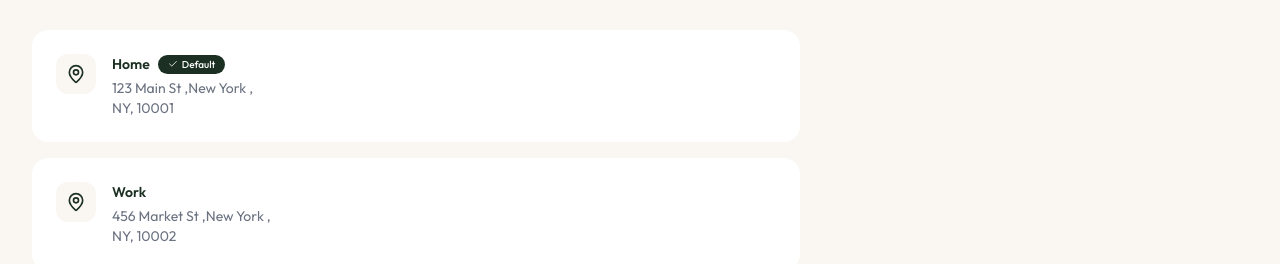
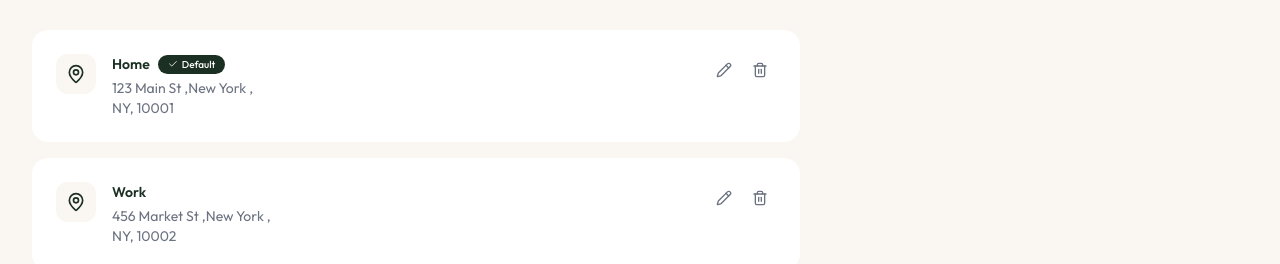
Before and after one commit to Jisap/Grocery-Delivery-App-with-Live-Order-Tracking-Full-Stack-Project-, a React (Vite) app: page /addresses in a window 1280 px wide. Shown: the part 171-435 px from the top of the page. Built offline with nearby package versions, Linux system fonts and the light colour scheme.

Commit message:
feat: add AddressCard component for displaying and managing user addresses

```diff
--- a/src/components/AddressCard.tsx
+++ b/src/components/AddressCard.tsx
@@ -1,4 +1,4 @@
-import { CheckIcon, MapPinIcon } from "lucide-react";
+import { CheckIcon, MapPinIcon, PencilIcon, Trash2Icon } from "lucide-react";
 import type { Address } from "../types";
 
 interface AddressCardProps {
@@ -41,7 +41,19 @@
       </div>
 
       {/* Right - actions Buttons */}
+      <div className="flex items-center gap-1">
+        <button
+          onClick={() => onEditHandler(addr)}
+          className="p-2 text-app-text-light hover:text-app-green hover:bg-app-cream rounded-lg transition-colors">
+          <PencilIcon className="size-4" />
+        </button>
 
+        <button
+          onClick={() => handleDelete(addr._id)}
+          className="p-2 text-app-text-light hover:text-app-error hover:bg-red-50 rounded-lg transition-colors">
+          <Trash2Icon className="size-4" />
+        </button>
+      </div>
 
     </div>
   )
```
Lines whose indentation alone changed are shown as unchanged.
